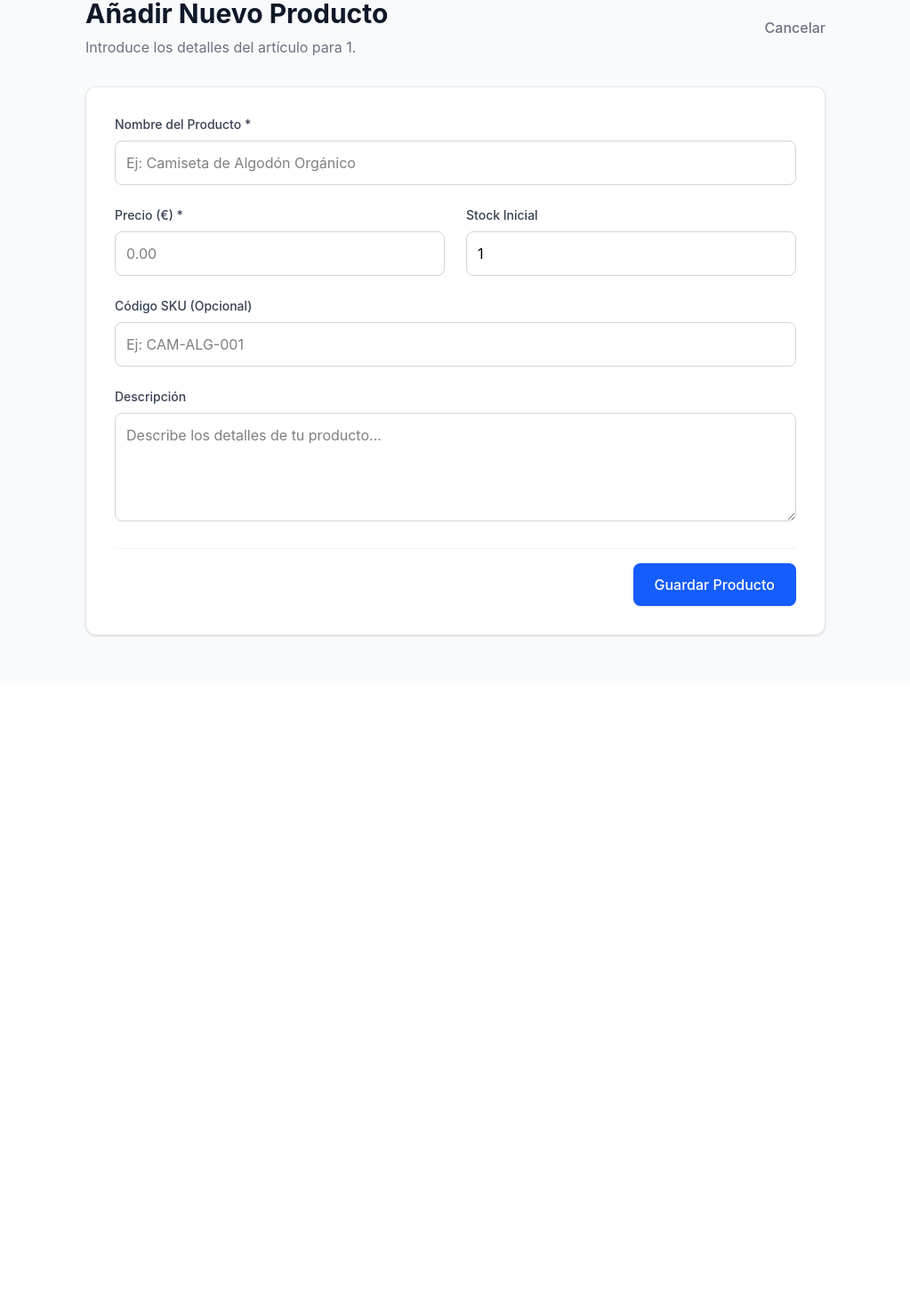
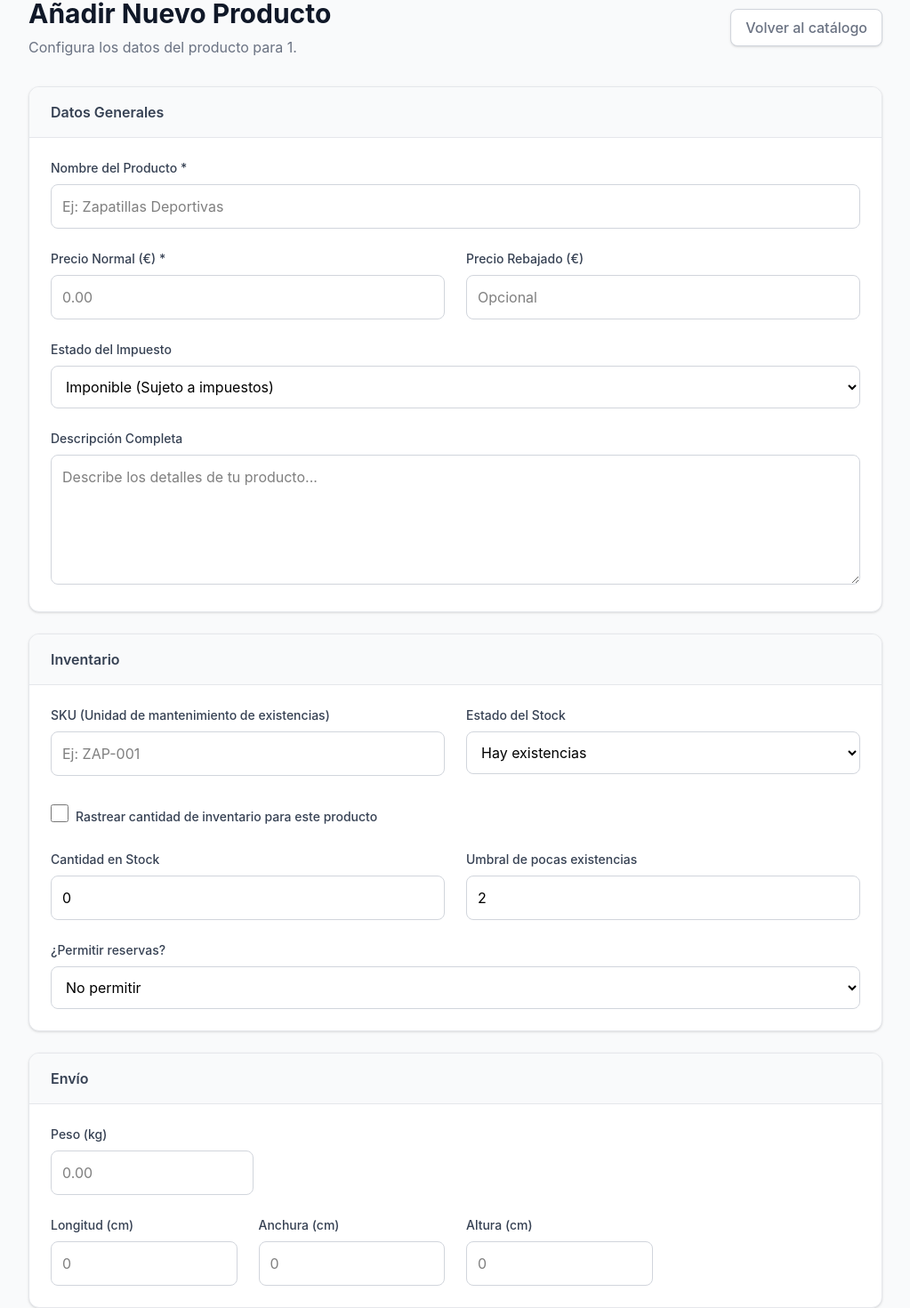
Before and after one commit to fenixcmssl/fenixcmsv1, a Next.js app: page /1/admin/products/new in a window 1280 px wide. Shown: the part 35-1505 px from the top of the page at 89% size, without its empty margins (128-1151 px from the left). Before the commit the page ends 800 px from the top, so only its background shows below. Built offline with nearby package versions, Linux system fonts and the light colour scheme.

Commit message:
feat: Formulario avanzado de productos con pestañas tipo WooCommerce

```diff
--- a/src/app/[domain]/admin/products/new/page.tsx
+++ b/src/app/[domain]/admin/products/new/page.tsx
@@ -7,7 +7,7 @@ export default async function NewProductPage({ params }: any) {
   const resolvedParams = await params;
   const domain = decodeURIComponent(resolvedParams?.domain || params?.domain);
 
-  // Lógica de servidor para guardar el producto
+  // Lógica de servidor para guardar el producto con todos los campos WooCommerce
   async function createProduct(formData: FormData) {
     "use server";
 
@@ -15,11 +15,30 @@ export default async function NewProductPage({ params }: any) {
     const sessionId = cookieStore.get("tenant_session")?.value;
     if (!sessionId) redirect("/login");
 
+    // Helper para parsear números o devolver nulo si está vacío
+    const parseNum = (val: any) => val ? parseFloat(val) : null;
+    const parseIntNum = (val: any, def: number) => val ? parseInt(val, 10) : def;
+
+    // Extracción de Datos Generales
     const name = formData.get("name") as string;
-    const price = parseFloat(formData.get("price") as string);
-    const stock = parseInt(formData.get("stock") as string, 10) || 0;
+    const description = formData.get("description") as string;
+    const price = parseNum(formData.get("price")) || 0;
+    const salePrice = parseNum(formData.get("salePrice"));
+    const taxStatus = formData.get("taxStatus") as string || "TAXABLE";
+
+    // Extracción de Inventario
     const sku = formData.get("sku") as string;
-    const description = formData.get("description") as string;
+    const manageStock = formData.get("manageStock") === "on";
+    const stock = parseIntNum(formData.get("stock"), 0);
+    const lowStockAmount = parseIntNum(formData.get("lowStockAmount"), 2);
+    const backorders = formData.get("backorders") as string || "NO";
+    const stockStatus = formData.get("stockStatus") as string || "IN_STOCK";
+
+    // Extracción de Envío
+    const weight = parseNum(formData.get("weight"));
+    const length = parseNum(formData.get("length"));
+    const width = parseNum(formData.get("width"));
+    const height = parseNum(formData.get("height"));
 
     const prisma = getAdminClient();
 
@@ -28,65 +47,160 @@ export default async function NewProductPage({ params }: any) {
       data: {
         tenantId: sessionId,
         name,
+        description,
         price,
+        salePrice,
+        taxStatus,
+        sku,
+        manageStock,
         stock,
-        sku,
-        description,
-        isActive: true
+        lowStockAmount,
+        backorders,
+        stockStatus,
+        weight,
+        length,
+        width,
+        height,
+        isActive: true,
+        status: "PUBLISHED"
       }
     });
 
-    // Volver a la lista de productos tras guardar
     redirect("/admin/products");
   }
 
   return (
     <div className="min-h-screen bg-gray-50 flex">
-      {/* Contenido Principal (Formulario a pantalla completa para el editor) */}
-      <main className="flex-1 p-8 overflow-y-auto w-full max-w-4xl mx-auto">
+      <main className="flex-1 p-8 overflow-y-auto w-full max-w-5xl mx-auto">
         <header className="mb-8 flex justify-between items-center">
           <div>
             <h1 className="text-3xl font-bold text-gray-900">Añadir Nuevo Producto</h1>
-            <p className="text-gray-500 mt-2">Introduce los detalles del artículo para {domain}.</p>
+            <p className="text-gray-500 mt-2">Configura los datos del producto para {domain}.</p>
           </div>
-          <Link href="/admin/products" className="text-gray-500 hover:text-gray-700 font-medium">
-            Cancelar
+          <Link href="/admin/products" className="text-gray-500 hover:text-gray-700 font-medium bg-white px-4 py-2 border border-gray-300 rounded-lg shadow-sm">
+            Volver al catálogo
           </Link>
         </header>
 
-        <form action={createProduct} className="bg-white rounded-xl border border-gray-200 shadow-sm p-8 space-y-6">
-          <div className="grid grid-cols-1 md:grid-cols-2 gap-6">
+        <form action={createProduct} className="space-y-6">
+
+          {/* SECCIÓN: GENERAL */}
+          <div className="bg-white rounded-xl border border-gray-200 shadow-sm overflow-hidden">
+            <div className="bg-gray-50 px-6 py-4 border-b border-gray-200 font-semibold text-gray-700">
+              Datos Generales
+            </div>
+            <div className="p-6 grid grid-cols-1 md:grid-cols-2 gap-6">
               <div className="space-y-2 md:col-span-2">
                 <label className="block text-sm font-medium text-gray-700">Nombre del Producto *</label>
-              <input type="text" name="name" required className="w-full p-3 border border-gray-300 rounded-lg focus:ring-2 focus:ring-blue-500 focus:border-blue-500 outline-none" placeholder="Ej: Camiseta de Algodón Orgánico" />
+                <input type="text" name="name" required className="w-full p-3 border border-gray-300 rounded-lg focus:ring-2 focus:ring-blue-500 outline-none" placeholder="Ej: Zapatillas Deportivas" />
               </div>
 
               <div className="space-y-2">
-              <label className="block text-sm font-medium text-gray-700">Precio (€) *</label>
-              <input type="number" step="0.01" min="0" name="price" required className="w-full p-3 border border-gray-300 rounded-lg focus:ring-2 focus:ring-blue-500 focus:border-blue-500 outline-none" placeholder="0.00" />
+                <label className="block text-sm font-medium text-gray-700">Precio Normal (€) *</label>
+                <input type="number" step="0.01" min="0" name="price" required className="w-full p-3 border border-gray-300 rounded-lg focus:ring-2 focus:ring-blue-500 outline-none" placeholder="0.00" />
               </div>
 
               <div className="space-y-2">
-              <label className="block text-sm font-medium text-gray-700">Stock Inicial</label>
-              <input type="number" min="0" name="stock" defaultValue="1" required className="w-full p-3 border border-gray-300 rounded-lg focus:ring-2 focus:ring-blue-500 focus:border-blue-500 outline-none" />
+                <label className="block text-sm font-medium text-gray-700">Precio Rebajado (€)</label>
+                <input type="number" step="0.01" min="0" name="salePrice" className="w-full p-3 border border-gray-300 rounded-lg focus:ring-2 focus:ring-blue-500 outline-none" placeholder="Opcional" />
               </div>
 
               <div className="space-y-2 md:col-span-2">
-              <label className="block text-sm font-medium text-gray-700">Código SKU (Opcional)</label>
-              <input type="text" name="sku" className="w-full p-3 border border-gray-300 rounded-lg focus:ring-2 focus:ring-blue-500 focus:border-blue-500 outline-none" placeholder="Ej: CAM-ALG-001" />
+                <label className="block text-sm font-medium text-gray-700">Estado del Impuesto</label>
+                <select name="taxStatus" className="w-full p-3 border border-gray-300 rounded-lg focus:ring-2 focus:ring-blue-500 outline-none bg-white">
+                  <option value="TAXABLE">Imponible (Sujeto a impuestos)</option>
+                  <option value="SHIPPING">Solo envío</option>
+                  <option value="NONE">Ninguno</option>
+                </select>
               </div>
 
               <div className="space-y-2 md:col-span-2">
-              <label className="block text-sm font-medium text-gray-700">Descripción</label>
-              <textarea name="description" rows={4} className="w-full p-3 border border-gray-300 rounded-lg focus:ring-2 focus:ring-blue-500 focus:border-blue-500 outline-none" placeholder="Describe los detalles de tu producto..."></textarea>
+                <label className="block text-sm font-medium text-gray-700">Descripción Completa</label>
+                <textarea name="description" rows={5} className="w-full p-3 border border-gray-300 rounded-lg focus:ring-2 focus:ring-blue-500 outline-none" placeholder="Describe los detalles de tu producto..."></textarea>
+              </div>
             </div>
           </div>
 
-          <div className="pt-4 border-t border-gray-100 flex justify-end">
-            <button type="submit" className="bg-blue-600 text-white px-6 py-3 rounded-lg font-medium hover:bg-blue-700 transition-colors shadow-sm">
-              Guardar Producto
+          {/* SECCIÓN: INVENTARIO */}
+          <div className="bg-white rounded-xl border border-gray-200 shadow-sm overflow-hidden">
+            <div className="bg-gray-50 px-6 py-4 border-b border-gray-200 font-semibold text-gray-700">
+              Inventario
+            </div>
+            <div className="p-6 grid grid-cols-1 md:grid-cols-2 gap-6">
+              <div className="space-y-2">
+                <label className="block text-sm font-medium text-gray-700">SKU (Unidad de mantenimiento de existencias)</label>
+                <input type="text" name="sku" className="w-full p-3 border border-gray-300 rounded-lg focus:ring-2 focus:ring-blue-500 outline-none" placeholder="Ej: ZAP-001" />
+              </div>
+
+              <div className="space-y-2">
+                <label className="block text-sm font-medium text-gray-700">Estado del Stock</label>
+                <select name="stockStatus" className="w-full p-3 border border-gray-300 rounded-lg focus:ring-2 focus:ring-blue-500 outline-none bg-white">
+                  <option value="IN_STOCK">Hay existencias</option>
+                  <option value="OUT_OF_STOCK">Agotado</option>
+                  <option value="ON_BACKORDER">Se puede reservar</option>
+                </select>
+              </div>
+
+              <div className="space-y-2 md:col-span-2 flex items-center gap-2 mt-2">
+                <input type="checkbox" name="manageStock" id="manageStock" className="w-5 h-5 text-blue-600 rounded border-gray-300 focus:ring-blue-500" />
+                <label htmlFor="manageStock" className="text-sm font-medium text-gray-700 cursor-pointer">Rastrear cantidad de inventario para este producto</label>
+              </div>
+
+              <div className="space-y-2">
+                <label className="block text-sm font-medium text-gray-700">Cantidad en Stock</label>
+                <input type="number" name="stock" defaultValue="0" className="w-full p-3 border border-gray-300 rounded-lg focus:ring-2 focus:ring-blue-500 outline-none" />
+              </div>
+
+              <div className="space-y-2">
+                <label className="block text-sm font-medium text-gray-700">Umbral de pocas existencias</label>
+                <input type="number" name="lowStockAmount" defaultValue="2" className="w-full p-3 border border-gray-300 rounded-lg focus:ring-2 focus:ring-blue-500 outline-none" />
+              </div>
+
+              <div className="space-y-2 md:col-span-2">
+                <label className="block text-sm font-medium text-gray-700">¿Permitir reservas?</label>
+                <select name="backorders" className="w-full p-3 border border-gray-300 rounded-lg focus:ring-2 focus:ring-blue-500 outline-none bg-white">
+                  <option value="NO">No permitir</option>
+                  <option value="NOTIFY">Permitir, pero avisar al cliente</option>
+                  <option value="YES">Permitir</option>
+                </select>
+              </div>
+            </div>
+          </div>
+
+          {/* SECCIÓN: ENVÍO */}
+          <div className="bg-white rounded-xl border border-gray-200 shadow-sm overflow-hidden">
+            <div className="bg-gray-50 px-6 py-4 border-b border-gray-200 font-semibold text-gray-700">
+              Envío
+            </div>
+            <div className="p-6 grid grid-cols-1 md:grid-cols-4 gap-6">
+              <div className="space-y-2 md:col-span-4">
+                <label className="block text-sm font-medium text-gray-700">Peso (kg)</label>
+                <input type="number" step="0.01" name="weight" className="w-full md:w-1/4 p-3 border border-gray-300 rounded-lg focus:ring-2 focus:ring-blue-500 outline-none" placeholder="0.00" />
+              </div>
+
+              <div className="space-y-2">
+                <label className="block text-sm font-medium text-gray-700">Longitud (cm)</label>
+                <input type="number" step="0.1" name="length" className="w-full p-3 border border-gray-300 rounded-lg focus:ring-2 focus:ring-blue-500 outline-none" placeholder="0" />
+              </div>
+              <div className="space-y-2">
+                <label className="block text-sm font-medium text-gray-700">Anchura (cm)</label>
+                <input type="number" step="0.1" name="width" className="w-full p-3 border border-gray-300 rounded-lg focus:ring-2 focus:ring-blue-500 outline-none" placeholder="0" />
+              </div>
+              <div className="space-y-2">
+                <label className="block text-sm font-medium text-gray-700">Altura (cm)</label>
+                <input type="number" step="0.1" name="height" className="w-full p-3 border border-gray-300 rounded-lg focus:ring-2 focus:ring-blue-500 outline-none" placeholder="0" />
+              </div>
+            </div>
+          </div>
+
+          {/* BARRA DE ACCIÓN INFERIOR */}
+          <div className="sticky bottom-4 bg-gray-900 rounded-xl p-4 shadow-xl flex justify-between items-center">
+            <p className="text-gray-300 text-sm">Revisa los datos antes de publicar.</p>
+            <button type="submit" className="bg-blue-500 text-white px-8 py-3 rounded-lg font-bold hover:bg-blue-400 transition-colors shadow-lg">
+              Publicar Producto
             </button>
           </div>
+
         </form>
       </main>
     </div>
```
Also changed, not shown: 1 other file (tests, documents, lock files or other folders). Lines whose indentation alone changed are shown as unchanged.
